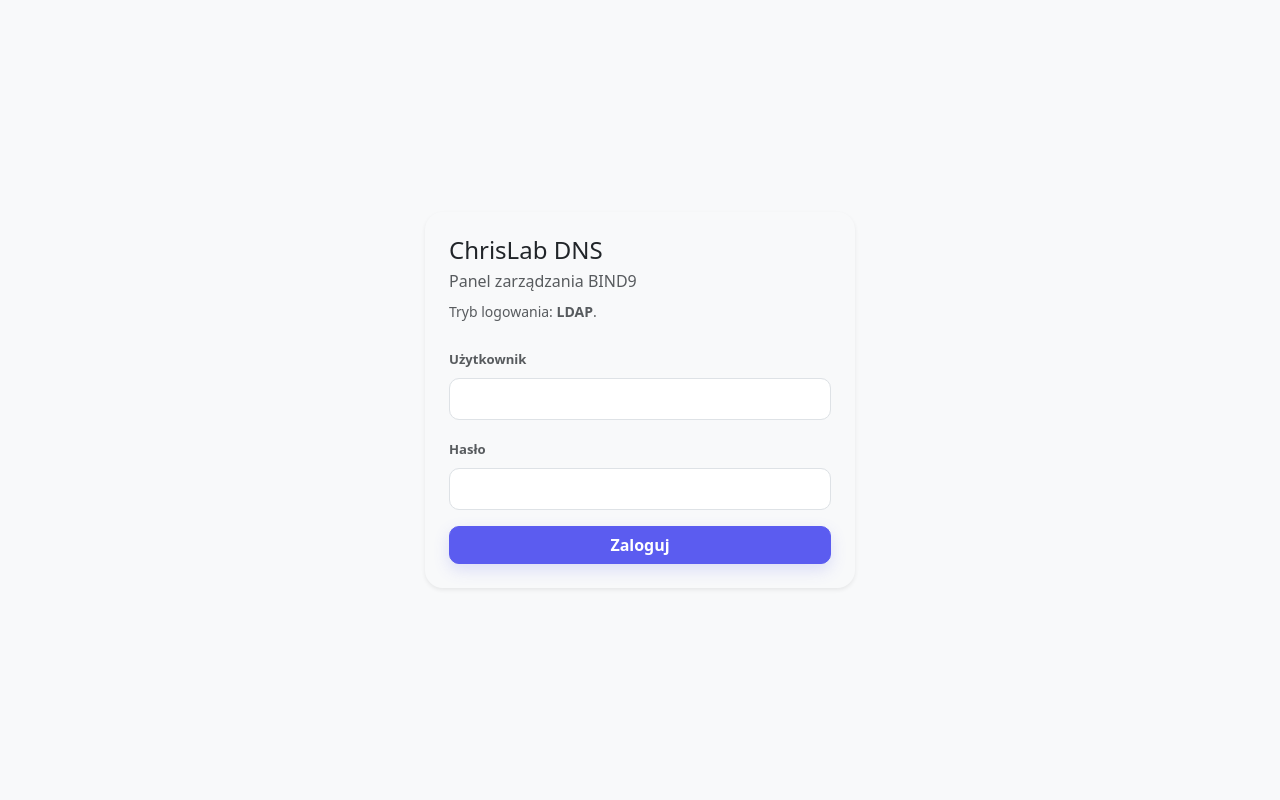
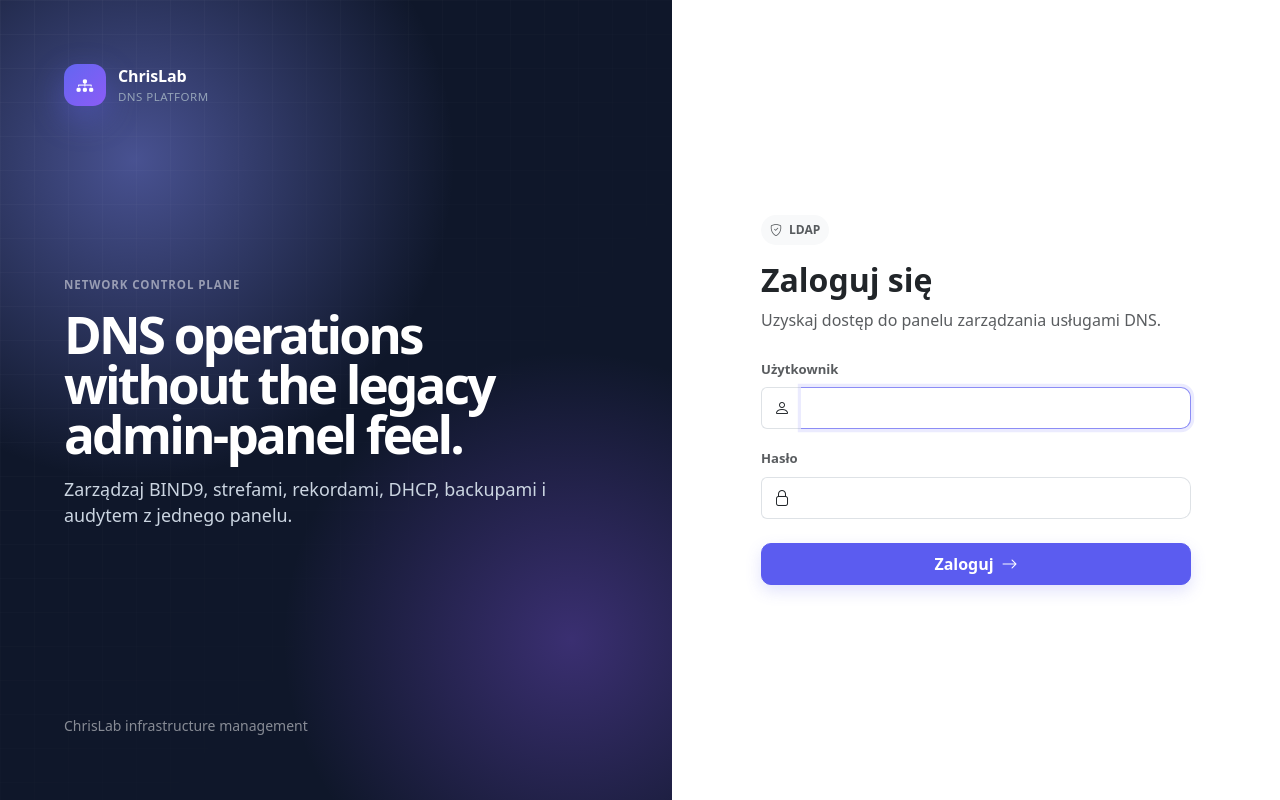
Before and after one commit to chmajster/HomeLAB-DNS, a FastAPI app: template frontend/templates/login.html in a window 1280 px wide. Run offline with FastAPI, Linux system fonts and the light colour scheme; the template is opened without the code that fills it, so the values that code supplies are empty; parts of the project's set-up code (start-up, migrations or seed data) failed here and were passed over; some libraries are stand-ins or nearby versions.

Commit message:
feat(ui): modernize authentication screen

```diff
--- a/frontend/templates/login.html
+++ b/frontend/templates/login.html
@@ -1,9 +1,38 @@
 {% extends "base.html" %}{% block title %}Logowanie · ChrisLab DNS{% endblock %}{% block anonymous %}
-<div class="min-vh-100 d-flex align-items-center justify-content-center bg-body-tertiary p-3"><div class="card shadow-sm login-card"><div class="card-body p-4">
-<h1 class="h4 mb-1">ChrisLab DNS</h1><p class="text-body-secondary mb-2">Panel zarządzania BIND9</p>
-<p class="small text-body-secondary mb-4">Tryb logowania: {% if auth_mode == 'local' %}<strong>konto lokalne aplikacji</strong>{% elif auth_mode == 'pam' %}<strong>Linux / PAM</strong>{% else %}<strong>LDAP</strong>{% endif %}.</p>
-{% if auth_mode == 'local' %}<div class="alert alert-warning py-2 small">Domyślna instalacja: <code>admin</code> / <code>admin</code>. Zmień dane po pierwszym logowaniu.</div>{% endif %}
-{% if error %}<div class="alert alert-danger">{{ error }}</div>{% endif %}
-<form method="post" action="/login"><input type="hidden" name="csrf_token" value="{{ csrf_token }}"><div class="mb-3"><label class="form-label">Użytkownik</label><input class="form-control" name="username" autocomplete="username" required></div><div class="mb-3"><label class="form-label">Hasło</label><input class="form-control" type="password" name="password" autocomplete="current-password" required></div><button class="btn btn-primary w-100">Zaloguj</button></form>
-</div></div></div>
+<div class="auth-shell">
+  <section class="auth-visual" aria-hidden="true">
+    <a class="app-brand" href="/">
+      <span class="brand-mark"><i class="bi bi-diagram-3-fill"></i></span>
+      <span><strong>ChrisLab</strong><small>DNS Platform</small></span>
+    </a>
+    <div class="auth-copy">
+      <div class="page-kicker text-white-50 mb-3">Network control plane</div>
+      <h1>DNS operations without the legacy admin-panel feel.</h1>
+      <p>Zarządzaj BIND9, strefami, rekordami, DHCP, backupami i audytem z jednego panelu.</p>
+    </div>
+    <div class="small text-white-50">ChrisLab infrastructure management</div>
+  </section>
+
+  <section class="auth-panel">
+    <div class="login-card card">
+      <div class="card-body">
+        <div class="login-brand-mobile">
+          <span class="brand-mark"><i class="bi bi-diagram-3-fill"></i></span>
+          <div><strong class="d-block">ChrisLab DNS</strong><small class="text-body-secondary">Infrastructure management</small></div>
+        </div>
+        <div class="auth-mode-pill mb-3"><i class="bi bi-shield-check"></i>{% if auth_mode == 'local' %}Local account{% elif auth_mode == 'pam' %}Linux / PAM{% else %}LDAP{% endif %}</div>
+        <h2 class="h2 fw-bold mb-2">Zaloguj się</h2>
+        <p class="text-body-secondary mb-4">Uzyskaj dostęp do panelu zarządzania usługami DNS.</p>
+        {% if auth_mode == 'local' %}<div class="alert alert-warning small"><i class="bi bi-exclamation-triangle-fill me-2"></i>Domyślna instalacja: <code>admin</code> / <code>admin</code>. Zmień dane po pierwszym logowaniu.</div>{% endif %}
+        {% if error %}<div class="alert alert-danger"><i class="bi bi-x-circle-fill me-2"></i>{{ error }}</div>{% endif %}
+        <form method="post" action="/login">
+          <input type="hidden" name="csrf_token" value="{{ csrf_token }}">
+          <div class="mb-3"><label class="form-label" for="username">Użytkownik</label><div class="input-group"><span class="input-group-text bg-body border-end-0"><i class="bi bi-person"></i></span><input id="username" class="form-control border-start-0 ps-0" name="username" autocomplete="username" required autofocus></div></div>
+          <div class="mb-4"><label class="form-label" for="password">Hasło</label><div class="input-group"><span class="input-group-text bg-body border-end-0"><i class="bi bi-lock"></i></span><input id="password" class="form-control border-start-0 ps-0" type="password" name="password" autocomplete="current-password" required></div></div>
+          <button class="btn btn-primary w-100 py-2"><span>Zaloguj</span><i class="bi bi-arrow-right ms-2"></i></button>
+        </form>
+      </div>
+    </div>
+  </section>
+</div>
 {% endblock %}
```
